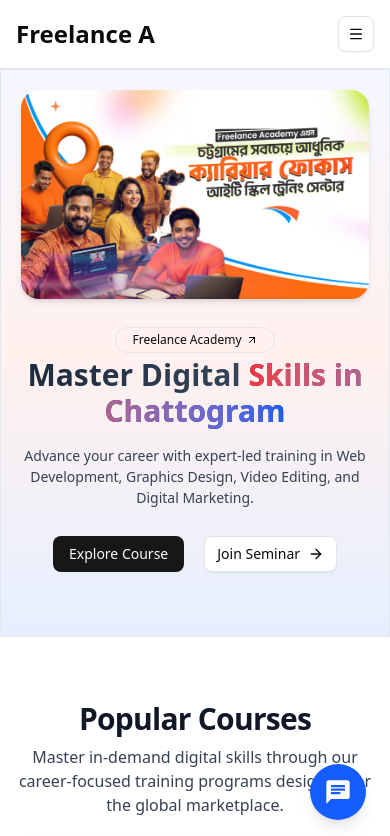
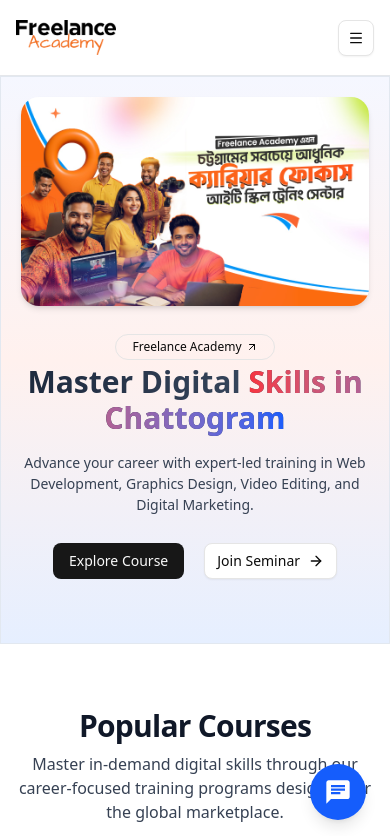
Before and after one commit to mohammadridwandev/freelance-academy, a Next.js app: page / in a window 390 px wide. Shown: the top 836 px of the page. Built offline with nearby package versions, Linux system fonts and the light colour scheme.

Commit message:
update logo and footer

```diff
--- a/src/components/Footer.tsx
+++ b/src/components/Footer.tsx
@@ -64,7 +64,7 @@
   ],
 }: Footer2Props) => {
   return (
-    <section className={cn("lg:py-16 py-5 pb-10 border-t border-gray-100", className)}>
+    <section className={cn("lg:py-16 py-5 bg-gradient-to-b from-[#F1EAFF] to-[#FFFFFF] text-gray-800 pb-10 border-t border-gray-100", className)}>
 
       <div className="container m-auto px-4">
 
@@ -82,7 +82,6 @@
                 skills in Web Development, Graphics, and Digital Marketing to help you
                 start your freelance career.
               </p>
-              <p className="mt-4 font-bold text-primary">Chattogram, Bangladesh</p>
             </div>
             {menuItems.map((section, sectionIdx) => (
               <div key={sectionIdx}>
--- a/src/components/Navbar.tsx
+++ b/src/components/Navbar.tsx
@@ -30,6 +30,7 @@
 import { Megaphone, Menu, Monitor, Palette, Video, X } from "lucide-react";
 // Import SheetPrimitive if you need to use the low-level close component
 import * as SheetPrimitive from "@radix-ui/react-dialog";
+import Image from "next/image";
 
 interface MenuItem {
   title: string;
@@ -66,7 +67,7 @@
     { title: "Home", url: "/" },
     { title: "About", url: "/about" },
     {
-      title: "Courses",
+      title: "All Course",
       url: "/courses",
       items: [
         {
@@ -114,8 +115,13 @@
         <nav className="hidden items-center justify-between lg:flex">
           <div className="flex items-center  w-full me-5 justify-between gap-6">
             {/* Logo */}
-            <Link href={"/"} className="font-bold text-2xl">
-              Freelance A
+            <Link href={"/"} className="font-bold py-1 text-2xl ">
+              <Image
+                src={"/logo-text.png"}
+                width={130}
+                height={40}
+                alt="brand logo"
+              />
             </Link>
 
             <div className="flex items-center">
@@ -141,8 +147,13 @@
         <div className="block  lg:hidden">
           <div className="flex items-center justify-between">
             {/* Logo */}
-            <Link href={"/"} className="font-bold text-2xl">
-              Freelance A
+            <Link href={"/"} className="font-bold py-1 text-2xl ">
+              <Image
+                src={"/logo-text.png"}
+                width={100}
+                height={40}
+                alt="brand logo"
+              />
             </Link>
 
             <Sheet>
@@ -153,20 +164,25 @@
               </SheetTrigger>
 
               <SheetContent className="overflow-y-auto  w-70 ">
+                <SheetHeader className="border flex flex-row items-center justify-between">
+                  <SheetTitle>
 
-                <SheetHeader className="border flex flex-row items-center justify-between">
+                    <Link href={"/"} className="font-bold py-1 text-2xl ">
+                      <Image
+                        src={"/logo-text.png"}
+                        width={100}
+                        height={40}
+                        alt="brand logo"
+                      />
+                    </Link>
 
-                  <SheetTitle>
-                    <Link href={"/"} className="font-bold text-2xl">
-                      Freelance A
-                    </Link>
+
                   </SheetTitle>
 
                   {/* Custom Close Area - Add your new icon here */}
                   <SheetPrimitive.Close className="p-1 bg-slate-50 text-gray-600 rounded-sm hover:text-gray-900 cursor-pointer border border-gray-50">
                     <X className="size-6" />
                   </SheetPrimitive.Close>
-
                 </SheetHeader>
 
                 <div className="flex  flex-col gap-6  p-4">
```
Also changed, not shown: public/logo-text.png (added).
